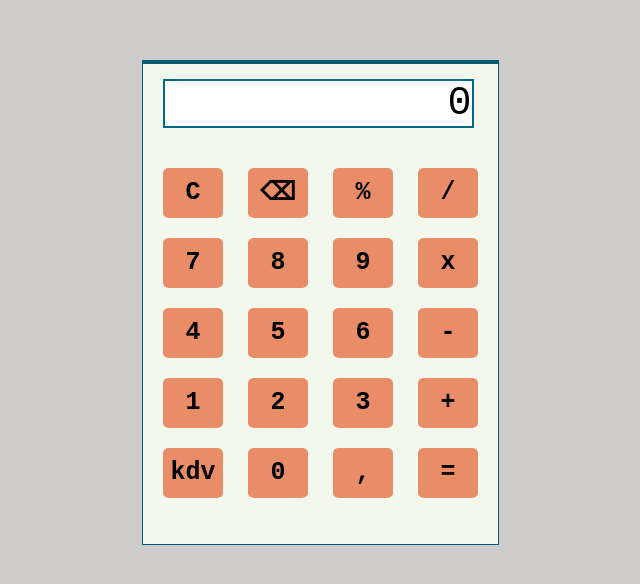
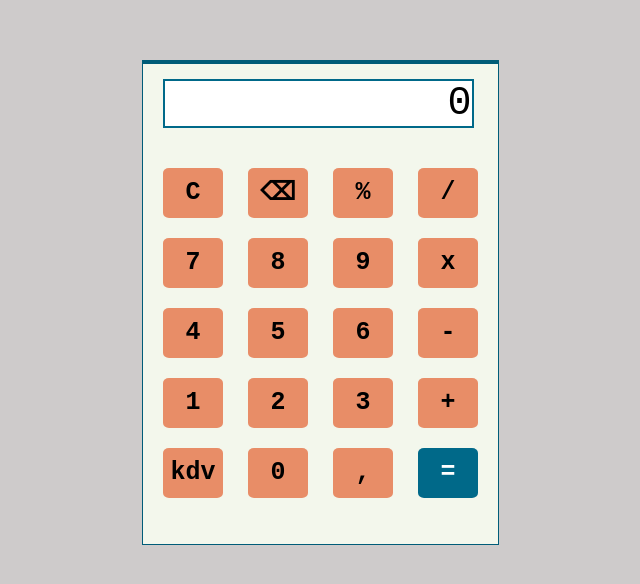
Before and after one commit to Wittgy/hesap-makinesi, a plain HTML site: page index.html in a window 1280 px wide. Shown: the part 118-702 px from the top of the page, without its empty margins (322-962 px from the left). Drawn offline with Linux system fonts and the light colour scheme; a web font is replaced by a local one.

Commit message:
Update index.html

```diff
--- a/index.html
+++ b/index.html
@@ -77,6 +77,11 @@
         	background-color: #DC5F00;
             opacity: 1;
         }
+
+        #equal-item {
+            background-color: #006989;
+            color: white;
+        }
     </style>
 </head>
 <body onload="initializeCalculator()">
@@ -102,7 +107,7 @@
             <div class="grid-item" onclick="kdvHesapla ()">kdv</div>
             <div class="grid-item" onclick="tusBasildi('0')">0</div>
             <div class="grid-item" onclick="tusBasildi(',')">,</div>
-            <div class="grid-item" onclick="hesapla()">=</div>
+            <div class="grid-item" id="equal-item" onclick="hesapla()">=</div>
         </div>
     </div>
 
```
